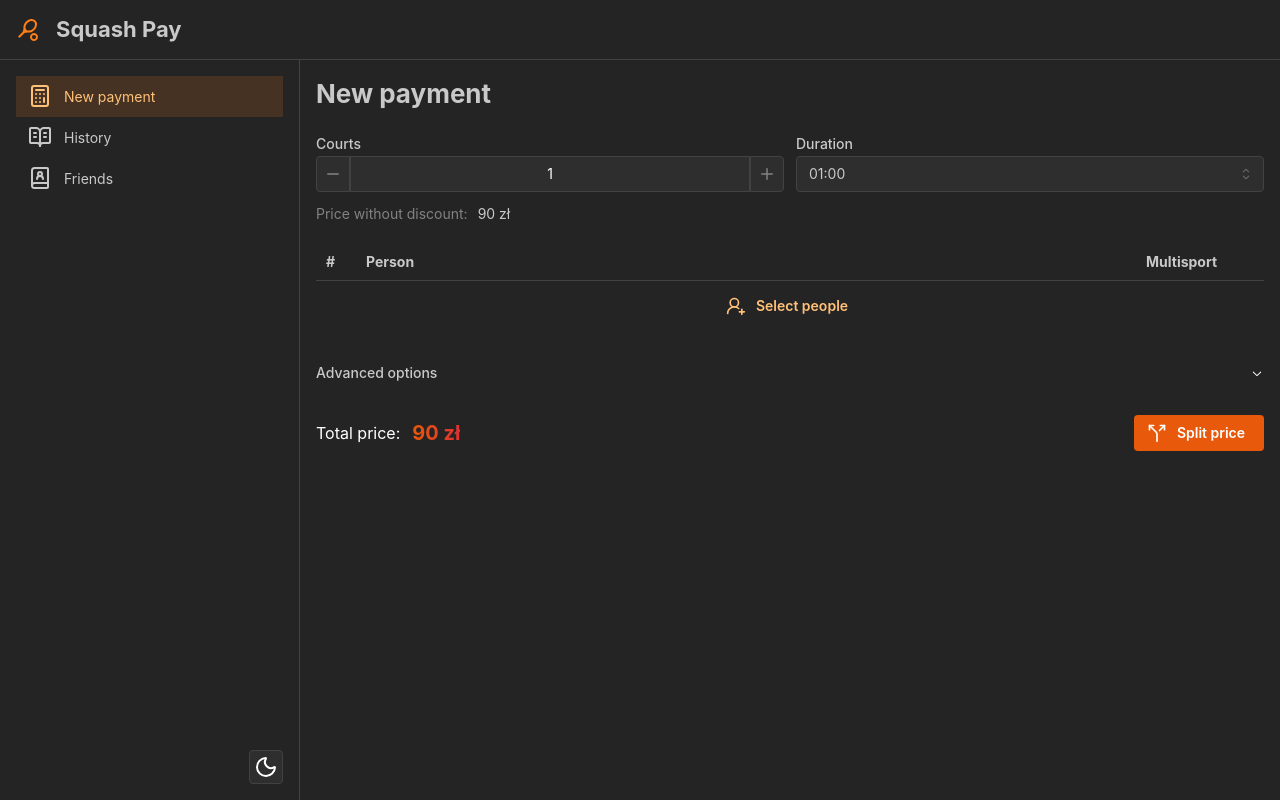
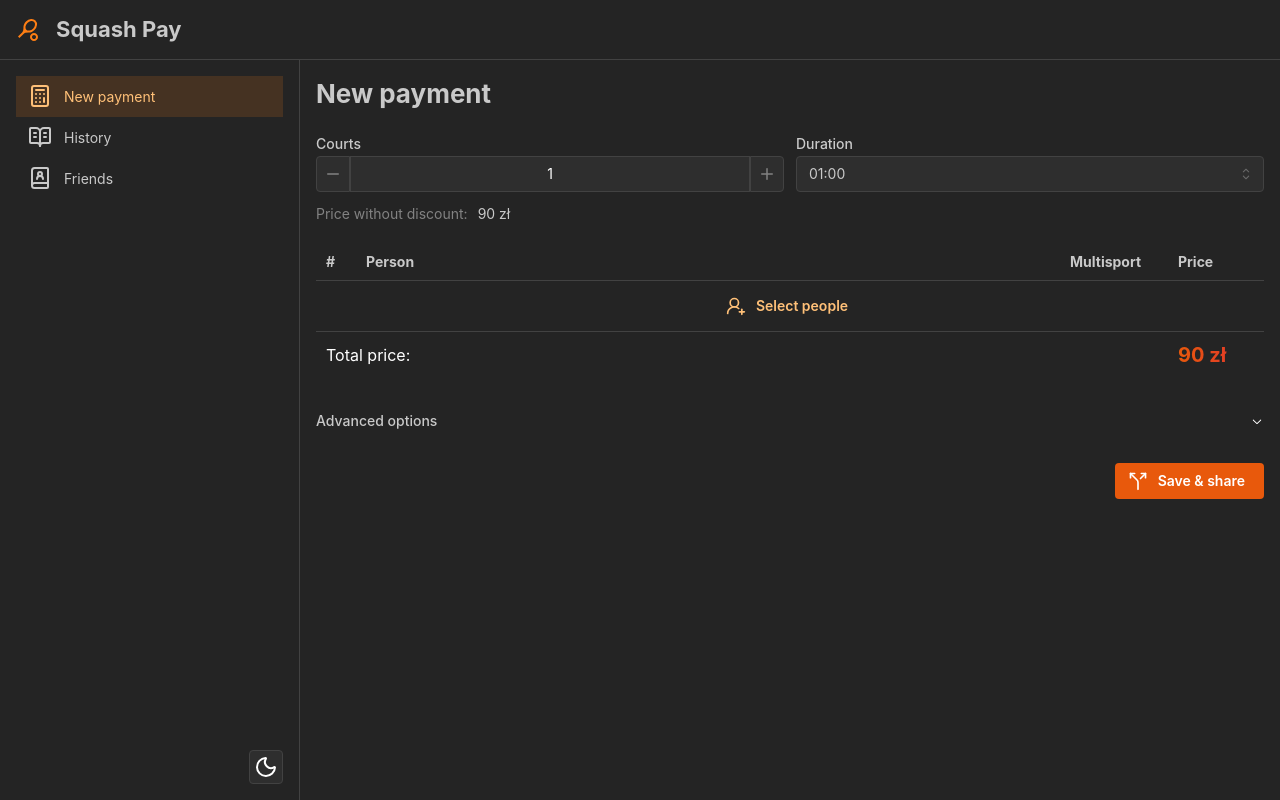
Before and after one commit to danyavol/squash-pay, a React (Vite) app: page /new in a window 1280 px wide. Built offline with nearby package versions, Linux system fonts and the light colour scheme.

Commit message:
refactor: Extract `splitPayment` logic, update table to display individual prices, and enhance `NumberIncrementor` styling

```diff
--- a/src/components/NumberIncrementor/NumberIncrementor.module.scss
+++ b/src/components/NumberIncrementor/NumberIncrementor.module.scss
@@ -7,6 +7,12 @@
   flex-grow: 1;
 }
 
-.group > * {
-  height: calc(2.25rem * var(--mantine-scale));
+.group {
+  &.lg > * {
+    height: calc(2.25rem * var(--mantine-scale));
+  }
+
+  &.md > * {
+    height: calc(1.875rem * var(--mantine-scale));
+  }
 }
--- a/src/components/NumberIncrementor/NumberIncrementor.tsx
+++ b/src/components/NumberIncrementor/NumberIncrementor.tsx
@@ -7,6 +7,7 @@ type NumberIncrementorProps = {
   decrease: () => void;
   increase: () => void;
   label?: string;
+  size?: "lg" | "md";
 };
 
 export const NumberIncrementor = ({
@@ -14,6 +15,7 @@ export const NumberIncrementor = ({
   decrease,
   increase,
   label,
+  size = "lg",
 }: NumberIncrementorProps) => {
   return (
     <div>
@@ -22,18 +24,18 @@ export const NumberIncrementor = ({
           {label}
         </Text>
       )}
-      <ActionIcon.Group className={styles.group}>
-        <ActionIcon variant="default" size="lg" c="dimmed" onClick={decrease}>
+      <ActionIcon.Group className={`${styles.group} ${styles[size]}`}>
+        <ActionIcon variant="default" size={size} c="dimmed" onClick={decrease}>
           <Minus size={18} />
         </ActionIcon>
         <ActionIcon.GroupSection
           variant="default"
-          size="lg"
+          size={size}
           className={styles.value}
         >
           <Text size="sm">{value}</Text>
         </ActionIcon.GroupSection>
-        <ActionIcon variant="default" size="lg" c="dimmed" onClick={increase}>
+        <ActionIcon variant="default" size={size} c="dimmed" onClick={increase}>
           <Plus size={18} />
         </ActionIcon>
       </ActionIcon.Group>
--- a/src/pages/NewPayment/NewPayment.module.scss
+++ b/src/pages/NewPayment/NewPayment.module.scss
@@ -14,12 +14,29 @@
   color: var(--mantine-color-bright);
 }
 
-.indexHeader {
-  width: calc(2.5rem * var(--mantine-scale));
-}
+$border-styles: calc(0.0625rem * var(--mantine-scale)) solid
+  var(--table-border-color);
 
-.multisportHeader {
-  width: calc(8rem * var(--mantine-scale));
+.friendsTable {
+  thead {
+    border-bottom: $border-styles;
+  }
+
+  tbody tr:last-child {
+    border-top: $border-styles;
+  }
+
+  .indexHeader {
+    width: calc(2.5rem * var(--mantine-scale));
+  }
+
+  .multisportHeader {
+    width: calc(6.75rem * var(--mantine-scale));
+  }
+
+  .priceHeader {
+    width: calc(6rem * var(--mantine-scale));
+  }
 }
 
 .modalBody {
--- a/src/pages/NewPayment/NewPayment.tsx
+++ b/src/pages/NewPayment/NewPayment.tsx
@@ -29,7 +29,10 @@ import {
   useNewPaymentStore,
 } from "../../state/new-payment-store.ts";
 import { getDurationInHours } from "../../services/duration.service.ts";
-import { getMessageForSharing } from "../../services/share-message.service.ts";
+import {
+  splitPayment,
+  getMessageForSharing,
+} from "../../services/split-payment.service.ts";
 
 export const NewPayment = () => {
   const friendsMap = useFriendsStore(useShallow(selectFriendsMap));
@@ -63,6 +66,18 @@ export const NewPayment = () => {
     [selectedFriends, multisportDiscount],
   );
 
+  const splitResults = useMemo(
+    () =>
+      splitPayment({
+        courtsNumber,
+        duration,
+        friends: selectedFriends,
+        courtPrice,
+        multisportDiscount,
+      }),
+    [courtsNumber, duration, selectedFriends, courtPrice, multisportDiscount],
+  );
+
   const increaseCourtsNumber = () => {
     useNewPaymentStore.setState((state) => ({
       courtsNumber: Math.min((state.courtsNumber ?? 0) + 1, 99),
@@ -83,7 +98,7 @@ export const NewPayment = () => {
   }
 
   const onSubmit = () => {
-    const msg = getMessageForSharing(useNewPaymentStore.getState(), friendsMap);
+    const msg = getMessageForSharing(splitResults, friendsMap);
 
     void navigator.share({
       text: msg,
@@ -122,7 +137,7 @@ export const NewPayment = () => {
           </Group>
         </Stack>
 
-        <Table>
+        <Table withRowBorders={false} className={styles.friendsTable}>
           <Table.Thead>
             <Table.Tr>
               <Table.Th className={styles.indexHeader}>#</Table.Th>
@@ -130,6 +145,7 @@ export const NewPayment = () => {
               <Table.Th className={styles.multisportHeader}>
                 Multisport
               </Table.Th>
+              <Table.Th className={styles.priceHeader}>Price</Table.Th>
             </Table.Tr>
           </Table.Thead>
           <Table.Tbody>
@@ -141,6 +157,7 @@ export const NewPayment = () => {
                 </Table.Td>
                 <Table.Td>
                   <NumberIncrementor
+                    size="md"
                     value={multisportsNumber}
                     decrease={() =>
                       setFriend({
@@ -159,10 +176,13 @@ export const NewPayment = () => {
                     }
                   />
                 </Table.Td>
+                <Table.Td>
+                  <Text>{splitResults[index].amount} zł</Text>
+                </Table.Td>
               </Table.Tr>
             ))}
             <Table.Tr>
-              <Table.Td colSpan={3}>
+              <Table.Td colSpan={4}>
                 <Button
                   variant="subtle"
                   size="sm"
@@ -174,6 +194,21 @@ export const NewPayment = () => {
                 >
                   Select people
                 </Button>
+              </Table.Td>
+            </Table.Tr>
+            <Table.Tr>
+              <Table.Td colSpan={3}>
+                <Text className={styles.totalPriceText}>Total price:</Text>
+              </Table.Td>
+              <Table.Td>
+                <Text
+                  size="xl"
+                  fw="700"
+                  variant="gradient"
+                  gradient={{ from: "orange", to: "red", deg: 90 }}
+                >
+                  {priceWithoutDiscount - discountValue} zł
+                </Text>
               </Table.Td>
             </Table.Tr>
           </Table.Tbody>
@@ -223,19 +258,7 @@ export const NewPayment = () => {
           </Accordion.Item>
         </Accordion>
 
-        <Flex justify="space-between">
-          <Group gap="sm">
-            <Text className={styles.totalPriceText}>Total price:</Text>
-            <Text
-              size="xl"
-              fw="700"
-              variant="gradient"
-              gradient={{ from: "orange", to: "red", deg: 90 }}
-            >
-              {priceWithoutDiscount - discountValue} zł
-            </Text>
-          </Group>
-
+        <Flex justify="end">
           <Button
             onClick={onSubmit}
             leftSection={<Split height="1.25rem" width="1.25rem" />}
@@ -247,7 +270,7 @@ export const NewPayment = () => {
               ? "Copied!"
               : clipboard.error
                 ? "Failed to copy"
-                : "Split price"}
+                : "Save & share"}
           </Button>
         </Flex>
         {clipboard.error && (
--- a/src/services/share-message.service.ts
+++ /dev/null
@@ -1,35 +0,0 @@
-import type { PaymentData } from "../state/new-payment-store.ts";
-import type { Friend } from "../state/friends-store.ts";
-import { getDurationInHours } from "./duration.service.ts";
-
-// TODO: Display these numbers in table
-export function getMessageForSharing(
-  {
-    courtsNumber,
-    duration,
-    friends,
-    courtPrice,
-    multisportDiscount,
-  }: PaymentData,
-  friendsMap: Record<number, Friend>,
-) {
-  const totalPrice = courtPrice * courtsNumber * getDurationInHours(duration);
-  const peopleNumber = friends.length;
-
-  const basePerPerson = totalPrice / peopleNumber;
-
-  const debts = friends.map((friend) => {
-    const name = friendsMap[friend.friendId].name;
-    // TODO: What if discount is greater than basePerPerson? E.g.:
-    // Total - 35
-    // Даник (3ms) - -13
-    // Глеб (1ms) - 17
-    // Настя (0ms) - 32
-    const amount =
-      basePerPerson - friend.multisportsNumber * multisportDiscount;
-
-    return `${name} - ${Math.ceil(amount)}zł`;
-  });
-
-  return debts.join("\n");
-}
--- /dev/null
+++ b/src/services/split-payment.service.ts
@@ -0,0 +1,52 @@
+import type { PaymentData } from "../state/new-payment-store.ts";
+import type { Friend } from "../state/friends-store.ts";
+import { getDurationInHours } from "./duration.service.ts";
+
+type Options = {
+  roundPrice?: boolean;
+};
+
+type SplitResult = {
+  friendId: number;
+  amount: number;
+};
+
+export function splitPayment(
+  {
+    courtsNumber,
+    duration,
+    friends,
+    courtPrice,
+    multisportDiscount,
+  }: PaymentData,
+  { roundPrice = true }: Options = {},
+): SplitResult[] {
+  const totalPrice = courtPrice * courtsNumber * getDurationInHours(duration);
+  const basePricePerPerson = totalPrice / friends.length;
+
+  return friends.map(({ friendId, multisportsNumber }) => {
+    const amount = basePricePerPerson - multisportsNumber * multisportDiscount;
+    // TODO: What if discount is greater than basePerPerson? E.g.:
+    // Total - 35
+    // Даник (3ms) - -13
+    // Глеб (1ms) - 17
+    // Настя (0ms) - 32
+
+    return {
+      friendId,
+      amount: roundPrice ? Math.ceil(amount) : Math.round(amount * 100) / 100,
+    };
+  });
+}
+
+export function getMessageForSharing(
+  splitResults: SplitResult[],
+  friendsMap: Record<number, Friend>,
+) {
+  const debts = splitResults.map((result) => {
+    const name = friendsMap[result.friendId].name;
+    return `${name} - ${Math.ceil(result.amount)}zł`;
+  });
+
+  return debts.join("\n");
+}
```
